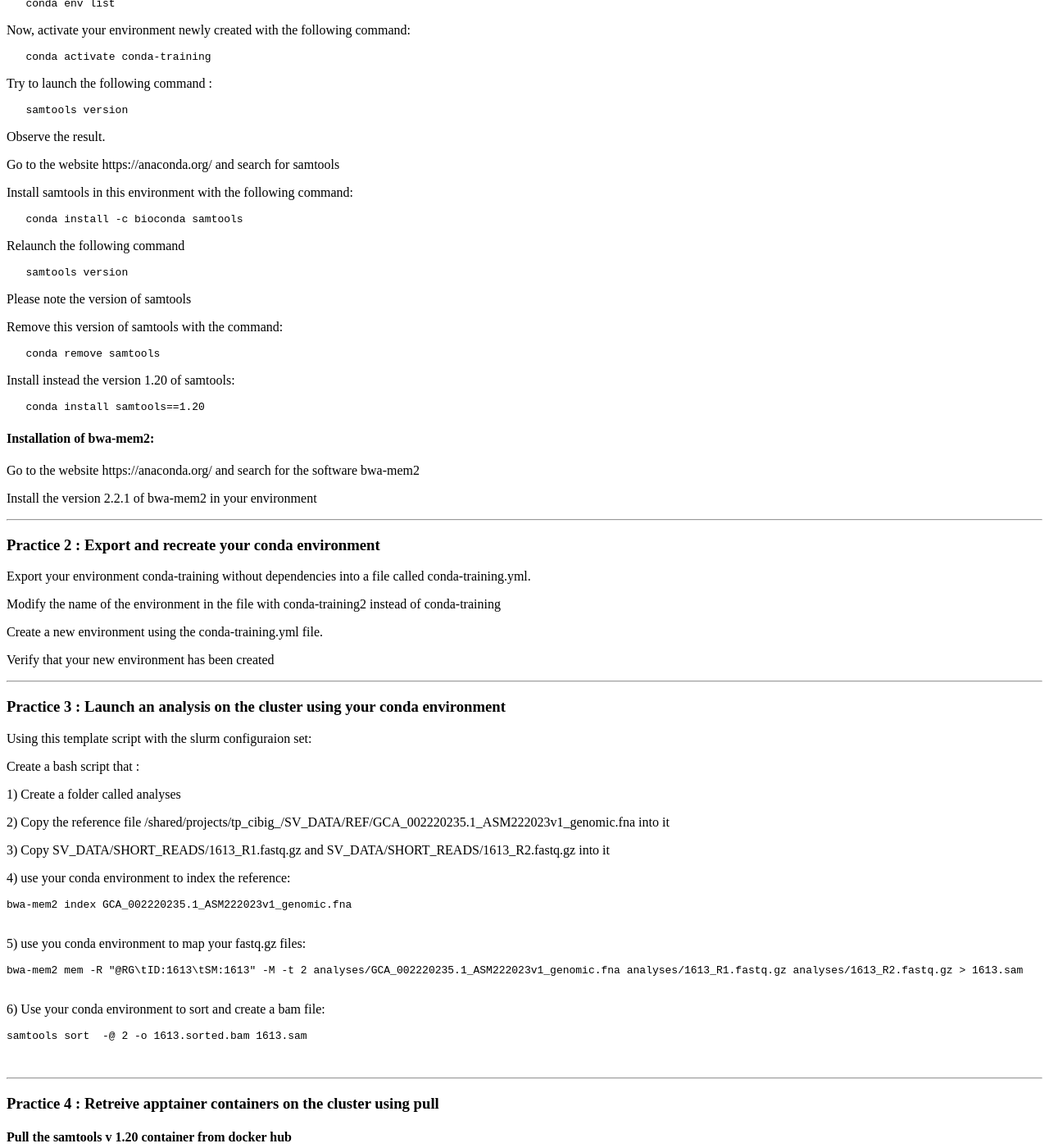
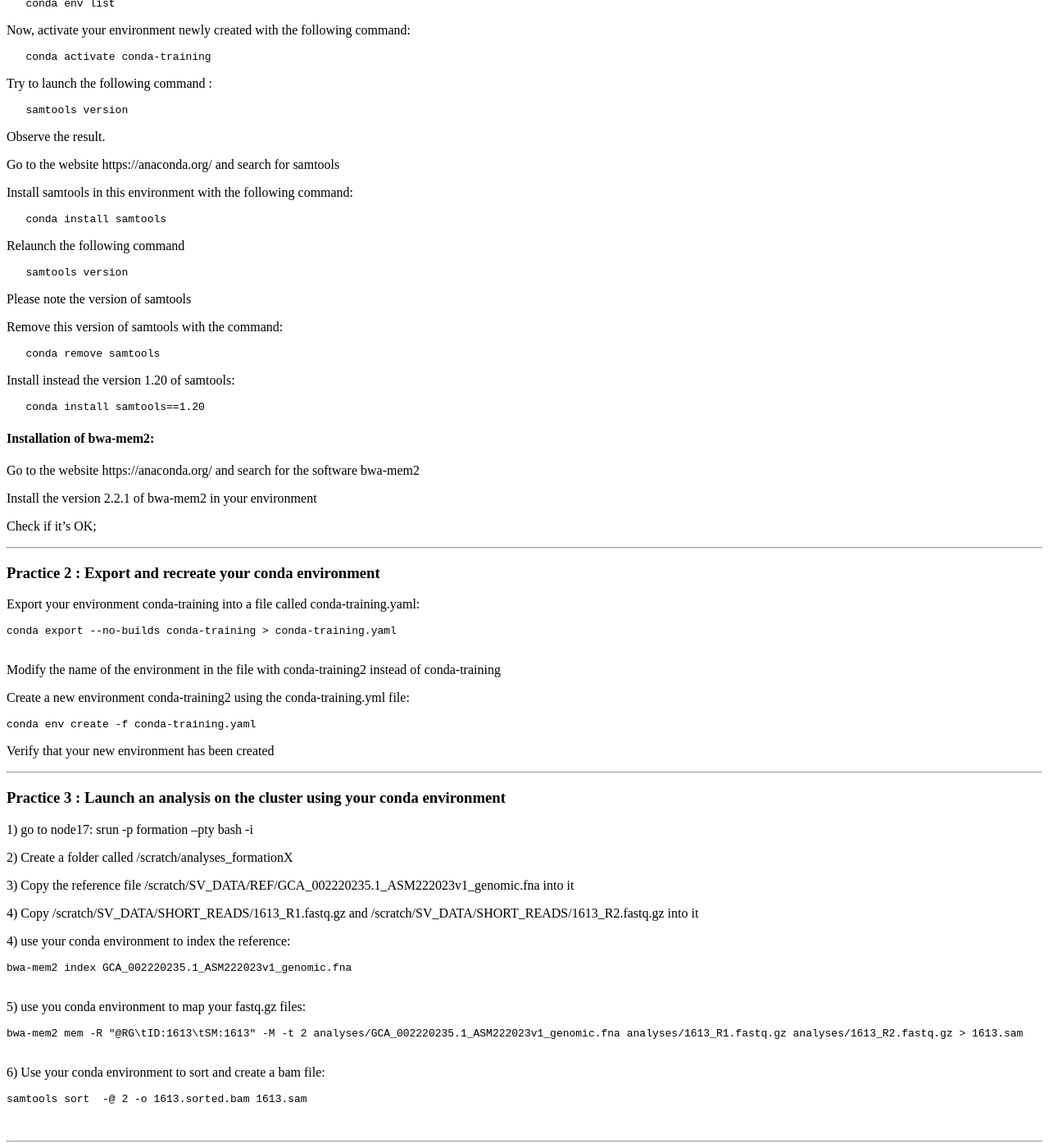
Before and after one commit to wave-centre/cibig, a Jekyll site: the page built from docs/course_materials/REPRO/CONTAINERS/CONTAINERS_practice.md, in a window 1280 px wide and 1400 px high, scrolled down 1494 px. Shown: the whole window at 82% size. Built offline with Jekyll 4.4.1, drawn with Linux system fonts in a browser that asks for light colours; our own code applies the rules of GitHub Pages for plain Markdown files.

Commit message:
Update CONTAINERS_practice.md

````diff
--- a/docs/course_materials/REPRO/CONTAINERS/CONTAINERS_practice.md
+++ b/docs/course_materials/REPRO/CONTAINERS/CONTAINERS_practice.md
@@ -150,7 +150,7 @@ Go to the website https://anaconda.org/  and search for samtools
 Install samtools in this environment with the following command:
 
  ```bash
-   conda install -c bioconda samtools
+   conda install samtools
    ```
 
 Relaunch the following command
@@ -176,18 +176,28 @@ Go to the website https://anaconda.org/  and search for the software bwa-mem2
 
 Install the version 2.2.1 of bwa-mem2 in your environment
 
+Check if it's OK;
+
 -----------------------
 
 <a name="practice-2"></a>
 ### Practice 2 : Export and recreate your conda environment
 
-Export your environment conda-training without dependencies into a file called conda-training.yml.
+Export your environment conda-training into a file called conda-training.yaml:
 
+```
+conda export --no-builds conda-training > conda-training.yaml
+
+```
 
 Modify the name of the environment in the file with conda-training2 instead of conda-training
 
 
-Create a new environment using the conda-training.yml file.
+Create a new environment conda-training2 using the conda-training.yml file:
+
+```
+conda env create -f conda-training.yaml
+```
 
 Verify that your new environment has been created
 
@@ -196,15 +206,13 @@ Verify that your new environment has been created
 <a name="practice-3"></a>
 ### Practice 3 : Launch an analysis on the cluster using your conda environment
 
-Using this template script with the slurm configuraion set:
+1) go to node17: srun -p formation --pty bash -i
 
-Create a bash script that :
+2) Create a folder called /scratch/analyses_formationX
 
-1) Create a folder called analyses
+3) Copy the reference file /scratch/SV_DATA/REF/GCA_002220235.1_ASM222023v1_genomic.fna into it
 
-2) Copy the reference file /shared/projects/tp_cibig_/SV_DATA/REF/GCA_002220235.1_ASM222023v1_genomic.fna into it
-
-3) Copy  SV_DATA/SHORT_READS/1613_R1.fastq.gz and SV_DATA/SHORT_READS/1613_R2.fastq.gz into it
+4) Copy  /scratch/SV_DATA/SHORT_READS/1613_R1.fastq.gz and /scratch/SV_DATA/SHORT_READS/1613_R2.fastq.gz into it
 
 
 4) use your conda environment to index the reference:
````
